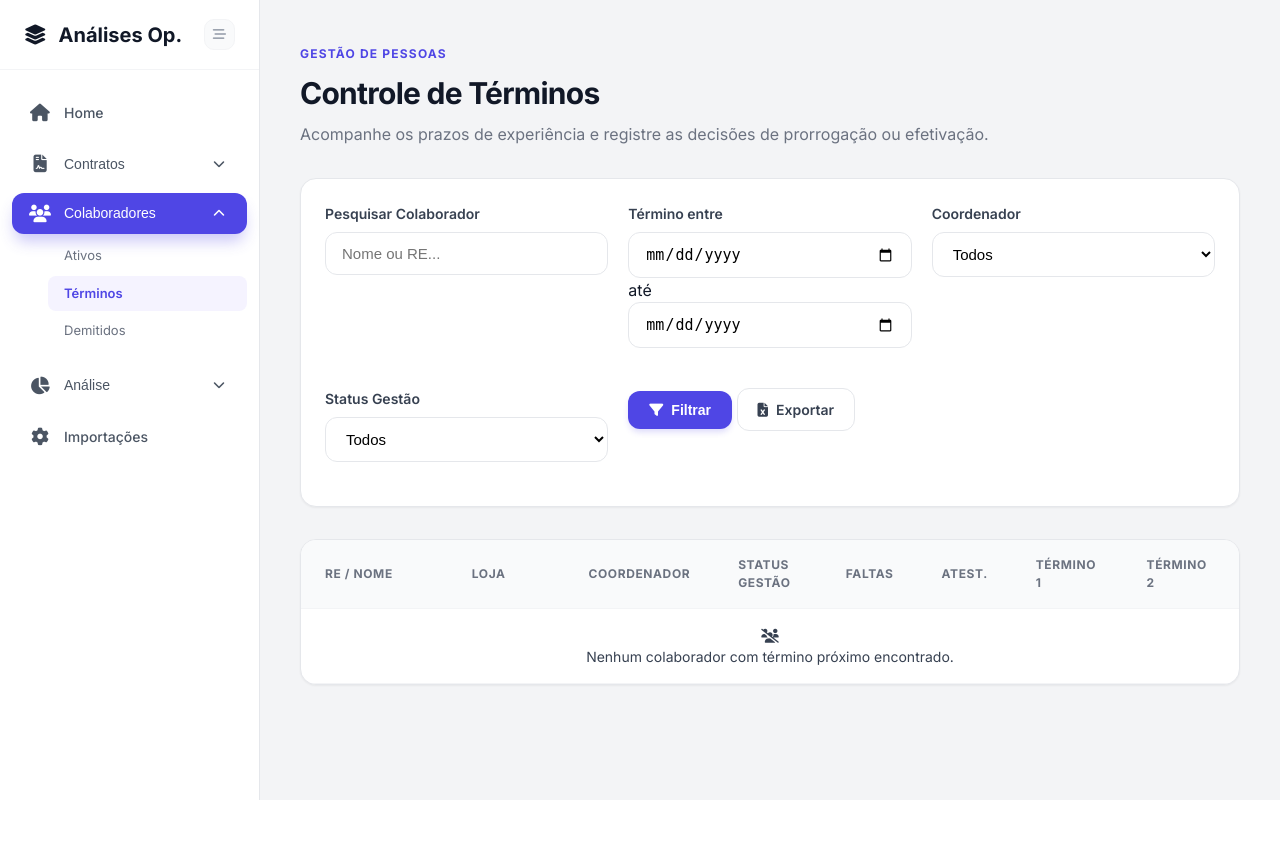
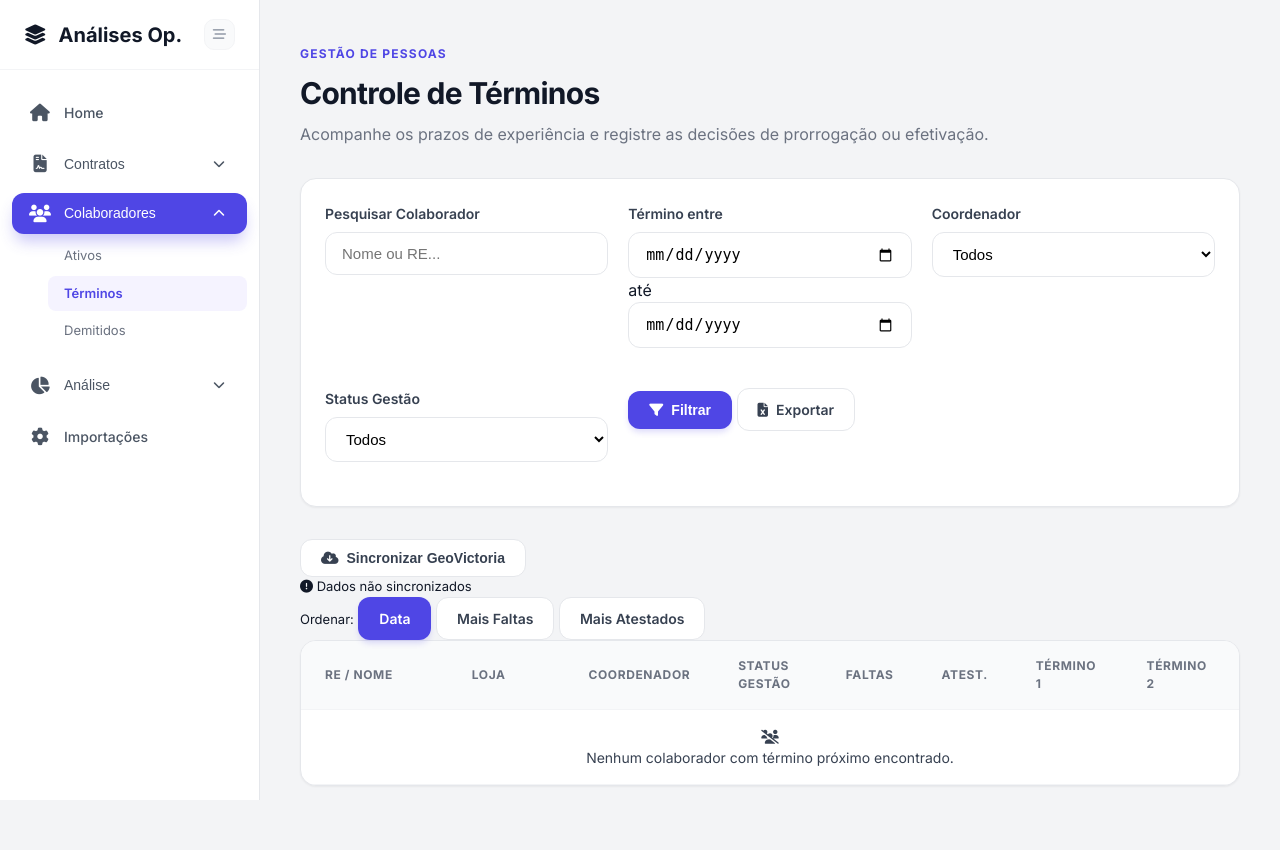
Before and after one commit to guisatoru/analises-operacionais, a Django app: page /colaboradores/terminos/ in a window 1280 px wide. Before the commit the page ends 800 px from the top, so only its background shows below. Run offline with Django 5.2, Linux system fonts and the light colour scheme; data that the repository does not hold is empty.

Commit message:
syn geo correção faltas e atestados

```diff
--- a/colaboradores/templates/colaboradores/terminos_list.html
+++ b/colaboradores/templates/colaboradores/terminos_list.html
@@ -1,5 +1,6 @@
 {% extends "lojas/base.html" %}
 {% load static %}
+{% load colaborador_tags %}
 
 {% block titulo %}{{ titulo }}{% endblock %}
 
@@ -66,7 +67,55 @@
         </div>
     </form>
 </div>
+<!-- 🆕 Seção de Sincronização e Ordenação -->
+<div class="flex items-center gap-8 mb-16 p-12 bg-slate-50 rounded-lg border border-slate-200">
+    <!-- Botão de Sincronizar -->
+    <button id="btn-sync-geo" class="btn btn-outline" onclick="iniciarSyncGeoVictoria()">
+        <i class="fa-solid fa-cloud-arrow-down"></i>
+        Sincronizar GeoVictoria
+    </button>
 
+    <!-- Status do Cache -->
+    <div id="cache-status" class="text-sm text-slate-500">
+        {% if cache_info %}
+            <i class="fa-solid fa-circle-check text-green-500"></i>
+            Sincronizado em {{ cache_info.sincronizado_em }}
+            ({{ cache_info.total_sucesso }} colaboradores)
+        {% else %}
+            <i class="fa-solid fa-circle-exclamation text-amber-500"></i>
+            Dados não sincronizados
+        {% endif %}
+    </div>
+
+    <!-- Ordenação -->
+    <div class="flex items-center gap-4 ml-auto">
+    <span class="text-sm text-slate-500">Ordenar:</span>
+    <a href="?{% query_params ordenar='data' %}"
+       class="btn btn-sm {% if ordenar_por == 'data' or not ordenar_por %}btn-primary{% else %}btn-outline{% endif %}">
+        Data
+    </a>
+    <a href="?{% query_params ordenar='faltas' %}"
+       class="btn btn-sm {% if ordenar_por == 'faltas' %}btn-primary{% else %}btn-outline{% endif %}">
+        Mais Faltas
+    </a>
+    <a href="?{% query_params ordenar='atestados' %}"
+       class="btn btn-sm {% if ordenar_por == 'atestados' %}btn-primary{% else %}btn-outline{% endif %}">
+        Mais Atestados
+    </a>
+</div>
+
+<!-- 🆕 Barra de Progresso (oculta inicialmente) -->
+<div id="sync-progress-container" class="mb-16 hidden">
+    <div class="flex items-center justify-between mb-2">
+        <span id="sync-progress-text" class="text-sm text-slate-600">Sincronizando...</span>
+        <span id="sync-progress-percent" class="text-sm font-bold text-slate-700">0%</span>
+    </div>
+    <div class="progress" style="height: 8px;">
+        <div id="sync-progress-bar"
+             class="progress-bar progress-bar-striped progress-bar-animated bg-primary"
+             style="width: 0%;"></div>
+    </div>
+</div>
 <!-- Listagem de Términos -->
 <div class="table-card">
     <div class="table-wrapper">
@@ -151,13 +200,17 @@
             </span>
             <div class="flex gap-8">
                 {% if page_obj.has_previous %}
-                <a href="?page={{ page_obj.previous_page_number }}{% if search_query %}&search={{ search_query }}{% endif %}{% if data_filtro %}&data_filtro={{ data_filtro }}{% endif %}{% if data_fim %}&data_fim={{ data_fim }}{% endif %}{% if coordenador_query %}&coordenador={{ coordenador_query }}{% endif %}{% if status_gestao_query %}&status_gestao={{ status_gestao_query }}{% endif %}" class="btn btn-outline">Anterior</a>
+                    <a href="?{% query_params page=page_obj.previous_page_number %}" class="btn btn-outline">
+                        Anterior
+                    </a>
                 {% else %}
                     <button disabled class="btn btn-outline opacity-50 cursor-not-allowed">Anterior</button>
                 {% endif %}
 
                 {% if page_obj.has_next %}
-                <a href="?page={{ page_obj.next_page_number }}{% if search_query %}&search={{ search_query }}{% endif %}{% if data_filtro %}&data_filtro={{ data_filtro }}{% endif %}{% if data_fim %}&data_fim={{ data_fim }}{% endif %}{% if coordenador_query %}&coordenador={{ coordenador_query }}{% endif %}{% if status_gestao_query %}&status_gestao={{ status_gestao_query }}{% endif %}" class="btn btn-outline">Próxima</a>
+                    <a href="?{% query_params page=page_obj.next_page_number %}" class="btn btn-outline">
+                        Próxima
+                    </a>
                 {% else %}
                     <button disabled class="btn btn-outline opacity-50 cursor-not-allowed">Próxima</button>
                 {% endif %}
@@ -271,4 +324,64 @@
 </div>
 
 <script src="{% static 'colaboradores/js/terminos_modal.js' %}"></script>
+<script>
+function iniciarSyncGeoVictoria() {
+    const btn = document.getElementById('btn-sync-geo');
+    const progressContainer = document.getElementById('sync-progress-container');
+    const progressBar = document.getElementById('sync-progress-bar');
+    const progressText = document.getElementById('sync-progress-text');
+    const progressPercent = document.getElementById('sync-progress-percent');
+    const cacheStatus = document.getElementById('cache-status');
+
+    btn.disabled = true;
+    btn.innerHTML = '<i class="fa-solid fa-spinner fa-spin"></i> Sincronizando...';
+
+    progressContainer.classList.remove('hidden');
+
+    // 🆕 Pega os filtros atuais da URL
+    const currentUrl = new URL(window.location.href);
+    const params = new URLSearchParams(currentUrl.search);
+
+    // Monta URL com os filtros atuais
+    const syncUrl = '/colaboradores/sync-geovictoria/?' + params.toString();
+
+    fetch(syncUrl)
+        .then(response => response.json())
+        .then(data => {
+            if (data.status === 'started') {
+                const pollInterval = setInterval(() => {
+                    fetch('/colaboradores/sync-geovictoria-progress/')
+                        .then(r => r.json())
+                        .then(progress => {
+                            progressBar.style.width = progress.progress + '%';
+                            progressPercent.textContent = progress.progress + '%';
+                            progressText.textContent = progress.message;
+
+                            if (progress.status === 'completed') {
+                                clearInterval(pollInterval);
+                                progressBar.classList.remove('progress-bar-animated');
+                                progressBar.classList.add('bg-success');
+                                btn.innerHTML = '<i class="fa-solid fa-check"></i> Concluído!';
+                                cacheStatus.innerHTML = '<i class="fa-solid fa-circle-check text-green-500"></i> Sincronizado agora';
+
+                                setTimeout(() => location.reload(), 1000);
+                            } else if (progress.status === 'error') {
+                                clearInterval(pollInterval);
+                                progressBar.classList.remove('progress-bar-animated');
+                                progressBar.classList.add('bg-danger');
+                                btn.innerHTML = '<i class="fa-solid fa-triangle-exclamation"></i> Erro';
+                                btn.disabled = false;
+                            }
+                        });
+                }, 1000);
+            }
+        })
+        .catch(error => {
+            console.error('Erro:', error);
+            btn.innerHTML = '<i class="fa-solid fa-triangle-exclamation"></i> Erro';
+            btn.disabled = false;
+        });
+}
+</script>
+
 {% endblock %}
--- a/colaboradores/urls.py
+++ b/colaboradores/urls.py
@@ -11,4 +11,6 @@ urlpatterns = [
     path('geovictoria/resumo/<int:colaborador_id>/', views.colaborador_geovictoria_summary, name='geovictoria_summary'),
     path('importar/', views.colaborador_import, name='importar'),
     path('importar-gestao/', views.gestao_import, name='importar_gestao'),
+    path('sync-geovictoria/', views.sync_geovictoria, name='sync_geovictoria'),
+    path('sync-geovictoria-progress/', views.sync_geovictoria_progress, name='sync_geovictoria_progress'),
 ]
--- a/colaboradores/views.py
+++ b/colaboradores/views.py
@@ -10,6 +10,13 @@ from lojas.models import Loja
 from .forms import ColaboradorImportForm, GestaoPessoasImportForm
 from .services.colaborador_importacao import importar_colaboradores_de_texto
 from .services.gestao_importacao import importar_gestao_pessoas
+import threading
+from .services.geovictoria_sync import (
+    sincronizar_colaboradores,
+    obter_dados_geovictoria_cache,
+    set_progresso_sync,
+    get_progresso_sync,
+)
 
 from django.http import HttpResponse, JsonResponse
 import pandas as pd
@@ -59,7 +66,6 @@ def terminos_list(request):
             messages.success(request, f"Controle de término para {colaborador.nome} registrado com sucesso!")
         return redirect('colaboradores:terminos_list')
 
-    # Filtrar apenas ativos com alguma data de término preenchida, excluindo AUXILIAR ADMINISTRAT
     colaboradores_qs = Colaborador.objects.exclude(status='D').exclude(cargo='AUXILIAR ADMINISTRAT').filter(
         Q(termino_1__isnull=False) | Q(termino_2__isnull=False)
     ).select_related('loja').prefetch_related('controles_termino')
@@ -76,7 +82,6 @@ def terminos_list(request):
     for colaborador in colaboradores_qs:
         state = derive_termino_state(colaborador, today)
 
-        # Omitir se o primeiro termo passou, o segundo passou, e não tem histórico (já caducou e não foi controlado)
         if colaborador.termino_1 and colaborador.termino_1 < today and \
            colaborador.termino_2 and colaborador.termino_2 < today and \
            not list(colaborador.controles_termino.all()):
@@ -84,7 +89,6 @@ def terminos_list(request):
 
         relevant_date = colaborador.termino_2 if state['etapaAtual'] == 2 else colaborador.termino_1
 
-        # Filtro de Data Início (A partir de)
         if data_filtro and relevant_date:
             try:
                 filtro_date = date.fromisoformat(data_filtro)
@@ -93,7 +97,6 @@ def terminos_list(request):
             except ValueError:
                 pass
 
-        # Filtro de Data Fim (Até)
         if data_fim and relevant_date:
             try:
                 fim_date = date.fromisoformat(data_fim)
@@ -102,13 +105,11 @@ def terminos_list(request):
             except ValueError:
                 pass
 
-        # Filtro de Coordenador
         if coordenador_query:
             loja_coordenador = colaborador.loja.coordenador if colaborador.loja else ""
             if coordenador_query != loja_coordenador:
                 continue
 
-        # Filtro de Status Gestão
         if status_gestao_query:
             col_status_gestao = (colaborador.status_gestao or "").strip().upper()
             if status_gestao_query.upper() != col_status_gestao:
@@ -125,33 +126,59 @@ def terminos_list(request):
             'history': list(colaborador.controles_termino.all()),
         })
 
-    # Sort by the most recent relevant date (closest to today)
-    processed_colaboradores.sort(key=lambda x: (x['relevant_date'] is None, x['relevant_date']))
+    # ============================================
+    # 🆕 LÓGICA UNIFICADA: Cache ou fallback
+    # ============================================
+    geodata_cache = obter_dados_geovictoria_cache()
+    cache_info = None
 
-    paginator = Paginator(processed_colaboradores, 10) # Alterado de 50 para 10
+    if geodata_cache:
+        # USA CACHE (dados já sincronizados)
+        geodata_map = geodata_cache["dados"]
+        cache_info = {
+            "sincronizado_em": geodata_cache.get("sincronizado_em"),
+            "total_sucesso": geodata_cache.get("sucesso", 0),
+            "total_erros": geodata_cache.get("erros", 0),
+        }
+    else:
+        # FALLBACK: busca apenas da página atual (comportamento antigo)
+        geodata_map = {}
+
+    # Parâmetro de ordenação
+    ordenar_por = request.GET.get('ordenar', 'data')
+
+    # Ordenação global (só funciona com cache)
+    if ordenar_por == 'faltas' and geodata_map:
+        processed_colaboradores.sort(
+            key=lambda x: (
+                geodata_map.get(
+                    str(x['colaborador'].cpf).strip(), {}
+                ).get('faltas', 0) if x['colaborador'].cpf else 0
+            ),
+            reverse=True
+        )
+    elif ordenar_por == 'atestados' and geodata_map:
+        processed_colaboradores.sort(
+            key=lambda x: (
+                geodata_map.get(
+                    str(x['colaborador'].cpf).strip(), {}
+                ).get('atestados', 0) if x['colaborador'].cpf else 0
+            ),
+            reverse=True
+        )
+    else:
+        # Ordenação padrão por data
+        processed_colaboradores.sort(key=lambda x: (x['relevant_date'] is None, x['relevant_date']))
+
+    paginator = Paginator(processed_colaboradores, 10)
     page_number = request.GET.get('page')
     page_obj = paginator.get_page(page_number)
 
-    # Buscar dados da GeoVictoria em LOTE para os colaboradores da página atual
-    cpfs_na_pagina = [item['colaborador'].cpf for item in page_obj if item['colaborador'].cpf]
-
-    geodata_map = {}
-    if cpfs_na_pagina:
-        try:
-            # Pegamos o range de datas baseado na menor data de admissão e hoje
-            # Para simplificar, usamos a data mais antiga de admissão da página
-            min_admissao = min(item['colaborador'].data_admissao for item in page_obj if item['colaborador'].cpf)
-            cpfs_string = ",".join(cpfs_na_pagina)
-            geodata_map = geovictoria.get_timeoff_summary(cpfs_string, min_admissao, today)
-        except Exception as e:
-            print(f"Erro ao buscar lote GeoVictoria: {e}")
-
+    # Preenche faltas/atestados nos itens da página
     for item in page_obj:
         colaborador = item['colaborador']
-        # Garantir que o CPF seja comparado como string sem espaços, igual ao que vem da API
         cpf = str(colaborador.cpf).strip() if colaborador.cpf else None
 
-        # Inicializa com 0
         item['faltas'] = 0
         item['atestados'] = 0
 
@@ -179,10 +206,11 @@ def terminos_list(request):
         'status_gestao_query': status_gestao_query,
         'coordenadores': coordenadores,
         'status_gestao_opcoes': status_gestao_opcoes,
+        'cache_info': cache_info,
+        'ordenar_por': ordenar_por,
         'titulo': 'Controle de Términos',
     }
     return render(request, 'colaboradores/terminos_list.html', context)
-
 
 def exportar_terminos_excel(request):
     """
@@ -657,3 +685,126 @@ def gestao_import(request):
             "titulo": "Importação de Gestão de Pessoas",
         },
     )
+
+def sync_geovictoria(request):
+    """
+    Dispara a sincronização da GeoVictoria APENAS para os colaboradores
+    que aparecem na listagem de términos com os filtros atuais.
+    """
+    # 🆕 Recebe os filtros da query string
+    search_query = request.GET.get('search', '').strip().lower()
+    data_filtro = request.GET.get('data_filtro', '')
+    data_fim = request.GET.get('data_fim', '')
+    coordenador_query = request.GET.get('coordenador', '')
+    status_gestao_query = request.GET.get('status_gestao', '')
+
+    # Busca os mesmos colaboradores que a view terminos_list
+    colaboradores_qs = Colaborador.objects.exclude(
+        status='D'
+    ).exclude(
+        cargo='AUXILIAR ADMINISTRAT'
+    ).filter(
+        Q(termino_1__isnull=False) | Q(termino_2__isnull=False)
+    ).select_related('loja')
+
+    # Aplica os mesmos filtros
+    today = date.today()
+    cpfs_para_sincronizar = []
+
+    for colaborador in colaboradores_qs:
+        state = derive_termino_state(colaborador, today)
+
+        # Aplica filtros (mesma lógica da terminos_list)
+        if colaborador.termino_1 and colaborador.termino_1 < today and \
+           colaborador.termino_2 and colaborador.termino_2 < today and \
+           not list(colaborador.controles_termino.all()):
+            continue
+
+        relevant_date = colaborador.termino_2 if state['etapaAtual'] == 2 else colaborador.termino_1
+
+        if data_filtro and relevant_date:
+            try:
+                filtro_date = date.fromisoformat(data_filtro)
+                if relevant_date < filtro_date:
+                    continue
+            except ValueError:
+                pass
+
+        if data_fim and relevant_date:
+            try:
+                fim_date = date.fromisoformat(data_fim)
+                if relevant_date > fim_date:
+                    continue
+            except ValueError:
+                pass
+
+        if coordenador_query:
+            loja_coordenador = colaborador.loja.coordenador if colaborador.loja else ""
+            if coordenador_query != loja_coordenador:
+                continue
+
+        if status_gestao_query:
+            col_status_gestao = (colaborador.status_gestao or "").strip().upper()
+            if status_gestao_query.upper() != col_status_gestao:
+                continue
+
+        if search_query:
+            if search_query not in colaborador.nome.lower() and search_query not in colaborador.re.lower():
+                continue
+
+        # Adiciona CPF à lista de sincronização
+        if colaborador.cpf:
+            cpfs_para_sincronizar.append({
+                "cpf": str(colaborador.cpf).strip(),
+                "admissao": colaborador.data_admissao,
+                "id": colaborador.id,
+            })
+
+    # Inicializa progresso
+    set_progresso_sync(0, f"Iniciando sincronização de {len(cpfs_para_sincronizar)} colaboradores...", "processing")
+
+    # Dispara em thread separada
+    thread = threading.Thread(
+        target=_sync_geovictoria_background,
+        args=(cpfs_para_sincronizar,),
+        daemon=True,
+    )
+    thread.start()
+
+    return JsonResponse({
+        "status": "started",
+        "message": f"Sincronizando {len(cpfs_para_sincronizar)} colaboradores...",
+        "total": len(cpfs_para_sincronizar),
+    })
+
+
+def _sync_geovictoria_background(cpfs_para_sincronizar):
+    """
+    Executa a sincronização em background.
+    """
+    def atualizar_progresso(progresso, mensagem):
+        set_progresso_sync(progresso, mensagem, "processing")
+
+    try:
+        resultado = sincronizar_colaboradores(
+            cpfs_com_admissao=cpfs_para_sincronizar,
+            progress_callback=atualizar_progresso
+        )
+
+        set_progresso_sync(
+            100,
+            f"Sincronização concluída! {resultado['sucesso']} sucessos, {resultado['erros']} erros.",
+            "completed"
+        )
+    except Exception as e:
+        set_progresso_sync(0, f"Erro: {str(e)}", "error")
+
+
+def sync_geovictoria_progress(request):
+    """
+    Retorna o progresso da sincronização.
+    """
+    progresso = get_progresso_sync()
+    if not progresso:
+        return JsonResponse({"status": "not_found"}, status=404)
+    return JsonResponse(progresso)
--- a/lojas/views/configuracoes.py
+++ b/lojas/views/configuracoes.py
@@ -11,7 +11,6 @@ from django.core.cache import cache
 from ..forms import FolhaImportForm
 from colaboradores.forms import ColaboradorImportForm, GestaoPessoasImportForm
 from colaboradores.services.colaborador_importacao import importar_colaboradores_de_texto
-
 
 def importacoes(request):
     """
```
Also changed, not shown: colaboradores/services/geovictoria_sync.py (added, +140 -0 lines), colaboradores/migrations/0005_colaborador_atestados_geovictoria_and_more.py (added), colaboradores/migrations/0006_remove_colaborador_atestados_geovictoria_and_more.py (added). Lines whose indentation alone changed are shown as unchanged.
